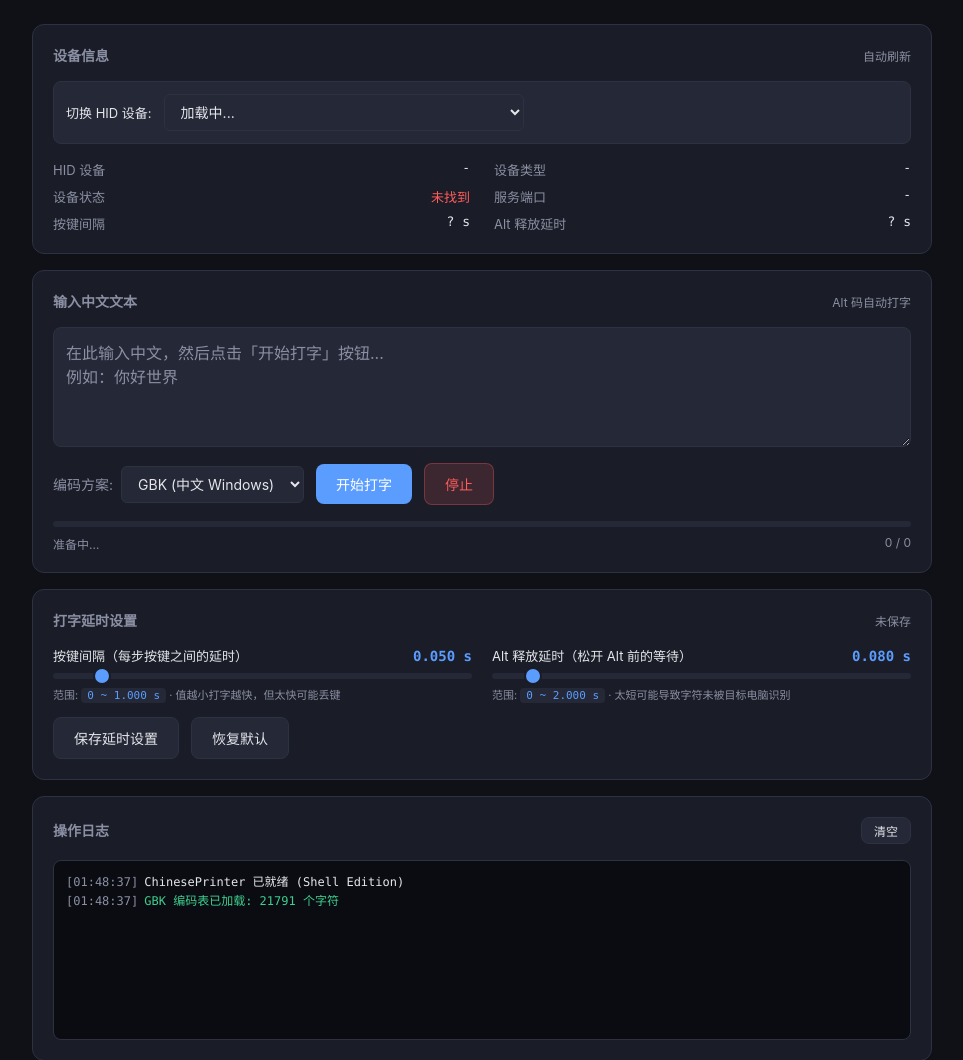
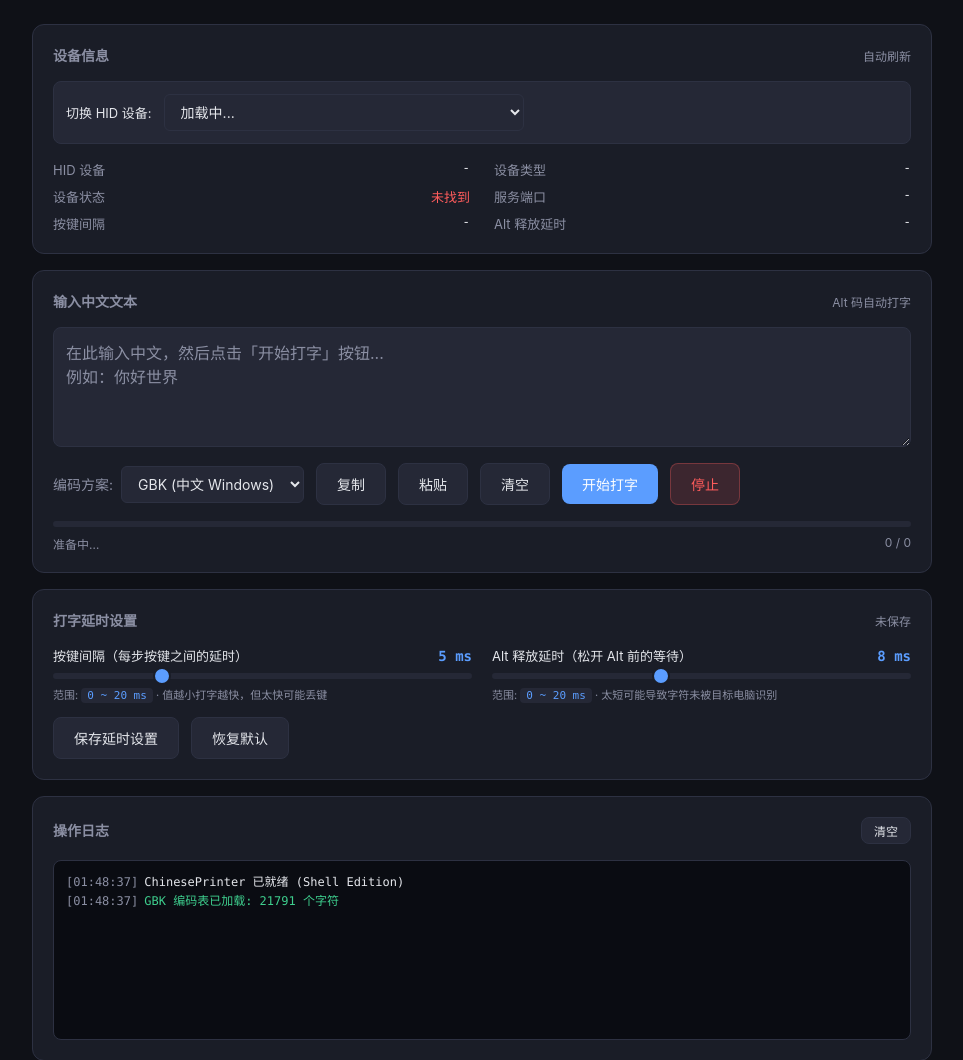
Before and after one commit to EthanWesley/ChinesePrinter, a Python web app: template templates/index.html in a window 1280 px wide. Shown: the part 55-1115 px from the top of the page, without its empty margins (158-1121 px from the left). Run offline with Jinja, Linux system fonts and the light colour scheme; the template is opened without the code that fills it, so the values that code supplies are empty.

Commit message:
延时设置改为毫秒单位(0-20ms) + 添加文本框快捷操作按钮
前端 (templates/index.html):
- 延时滑块从秒改为毫秒单位，范围 0-20ms，步进 1ms
- 默认值: 按键间隔 5ms, Alt 释放延时 8ms (更快)
- 显示统一用 ms 单位
- 提交时仍转换为秒 (ms/1000) 传给后端 sleep
- 设备信息卡片同步显示毫秒
- 新增文本框快捷操作按钮: 复制/粘贴/清空
  - 复制: 使用 Clipboard API，回退到 execCommand
  - 粘贴: 在光标位置插入剪贴板内容
  - 清空: 清空文本框

后端 (server.sh):
- 延时验证范围从 [0,1]/[0,2] 改为 [0,0.02] (0-20ms)
- 默认值从 0.05/0.08 改为 0.005/0.008
- api_settings_get 返回范围信息同步更新

其他:
- hid_keyboard.sh 默认值同步更新
- install.sh 环境变量配置文件默认值同步更新

设备验证:
- 保存 10ms/15ms 成功
- 保存 50ms 被正确拒绝 (超出范围)
- 默认值正确生效: key_delay=0.005, alt_release_delay=0.008

```diff
--- a/templates/index.html
+++ b/templates/index.html
@@ -239,6 +239,9 @@
             <option value="unicode">Unicode (通用)</option>
           </select>
         </div>
+        <button id="copyBtn" class="secondary" type="button">复制</button>
+        <button id="pasteBtn" class="secondary" type="button">粘贴</button>
+        <button id="clearBtn" class="secondary" type="button">清空</button>
         <button id="typeBtn" class="primary">开始打字</button>
         <button id="stopBtn" class="danger" disabled>停止</button>
       </div>
@@ -261,22 +264,22 @@
         <div class="setting-item">
           <div class="setting-head">
             <label class="field-label">按键间隔（每步按键之间的延时）</label>
-            <span class="setting-value" id="keyDelayValue">0.050 s</span>
+            <span class="setting-value" id="keyDelayValue">5 ms</span>
           </div>
-          <input type="range" id="keyDelaySlider" min="0" max="500" step="5" value="50">
+          <input type="range" id="keyDelaySlider" min="0" max="20" step="1" value="5">
           <div class="setting-desc">
-            范围: <code id="keyDelayRange">0 ~ 1.000 s</code> ·
+            范围: <code id="keyDelayRange">0 ~ 20 ms</code> ·
             值越小打字越快，但太快可能丢键
           </div>
         </div>
         <div class="setting-item">
           <div class="setting-head">
             <label class="field-label">Alt 释放延时（松开 Alt 前的等待）</label>
-            <span class="setting-value" id="altDelayValue">0.080 s</span>
+            <span class="setting-value" id="altDelayValue">8 ms</span>
           </div>
-          <input type="range" id="altDelaySlider" min="0" max="1000" step="10" value="80">
+          <input type="range" id="altDelaySlider" min="0" max="20" step="1" value="8">
           <div class="setting-desc">
-            范围: <code id="altDelayRange">0 ~ 2.000 s</code> ·
+            范围: <code id="altDelayRange">0 ~ 20 ms</code> ·
             太短可能导致字符未被目标电脑识别
           </div>
         </div>
@@ -462,8 +465,13 @@
       $("infoDeviceOk").textContent = r.device_exists ? "已连接" : "未找到";
       $("infoDeviceOk").className = "v " + (r.device_exists ? "ok" : "bad");
       $("infoPort").textContent = r.port || "-";
-      $("infoDelay").textContent = (r.key_delay !== undefined ? r.key_delay.toFixed(3) : "?") + " s";
-      $("infoAltDelay").textContent = (r.alt_release_delay !== undefined ? r.alt_release_delay.toFixed(3) : "?") + " s";
+      // 延时以毫秒显示（与滑块单位一致）
+      if (r.key_delay !== undefined && !_settingsDirty) {
+        $("infoDelay").textContent = secToMs(r.key_delay) + " ms";
+      }
+      if (r.alt_release_delay !== undefined && !_settingsDirty) {
+        $("infoAltDelay").textContent = secToMs(r.alt_release_delay) + " ms";
+      }
 
       // 更新设备选择下拉框
       updateDeviceSelector(r.all_devices, r.device);
@@ -562,29 +570,37 @@
       }
     }
 
-    // ---------- 延时设置 ----------
-    const DEFAULT_KEY_DELAY = 0.05;
-    const DEFAULT_ALT_DELAY = 0.08;
+    // ---------- 延时设置（单位: 毫秒，范围 0-20） ----------
+    const DEFAULT_KEY_DELAY_MS = 5;
+    const DEFAULT_ALT_DELAY_MS = 8;
     let _settingsDirty = false;
 
-    function secToSlider(sec) { return Math.round(sec * 1000); }
-    function sliderToSec(val) { return parseInt(val, 10) / 1000; }
+    // 秒（后端单位）转毫秒（滑块单位）
+    function secToMs(sec) { return Math.round(sec * 1000); }
+    // 毫秒（滑块单位）转秒（后端单位）
+    function msToSec(ms) { return parseInt(ms, 10) / 1000; }
 
-    function initDelaySliders(keyDelay, altDelay) {
-      $("keyDelaySlider").value = secToSlider(keyDelay);
-      $("altDelaySlider").value = secToSlider(altDelay);
+    function initDelaySliders(keyDelaySec, altDelaySec) {
+      // 从后端秒值转换，并限制在 0-20ms 范围
+      let kMs = secToMs(keyDelaySec);
+      let aMs = secToMs(altDelaySec);
+      kMs = Math.min(20, Math.max(0, kMs));
+      aMs = Math.min(20, Math.max(0, aMs));
+      $("keyDelaySlider").value = kMs;
+      $("altDelaySlider").value = aMs;
       updateDelayDisplay();
       _settingsDirty = false;
       updateSettingsStatus();
     }
 
     function updateDelayDisplay() {
-      const kVal = sliderToSec($("keyDelaySlider").value);
-      const aVal = sliderToSec($("altDelaySlider").value);
-      $("keyDelayValue").textContent = kVal.toFixed(3) + " s";
-      $("altDelayValue").textContent = aVal.toFixed(3) + " s";
-      $("infoDelay").textContent = kVal.toFixed(3) + " s";
-      $("infoAltDelay").textContent = aVal.toFixed(3) + " s";
+      const kMs = parseInt($("keyDelaySlider").value, 10);
+      const aMs = parseInt($("altDelaySlider").value, 10);
+      $("keyDelayValue").textContent = kMs + " ms";
+      $("altDelayValue").textContent = aMs + " ms";
+      // 设备信息卡片同步显示毫秒
+      $("infoDelay").textContent = kMs + " ms";
+      $("infoAltDelay").textContent = aMs + " ms";
     }
 
     function updateSettingsStatus() {
@@ -613,12 +629,15 @@
     });
 
     $("saveSettingsBtn").addEventListener("click", async () => {
-      const keyDelay = sliderToSec($("keyDelaySlider").value);
-      const altDelay = sliderToSec($("altDelaySlider").value);
-      log(`保存延时设置: 按键间隔=${keyDelay.toFixed(3)}s, Alt释放=${altDelay.toFixed(3)}s`);
+      const kMs = parseInt($("keyDelaySlider").value, 10);
+      const aMs = parseInt($("altDelaySlider").value, 10);
+      // 提交时转换为秒（后端 sleep 接受小数秒）
+      const keyDelaySec = msToSec(kMs);
+      const altDelaySec = msToSec(aMs);
+      log(`保存延时设置: 按键间隔=${kMs}ms, Alt释放=${aMs}ms`);
       const r = await api("/api/settings", "POST", {
-        key_delay: keyDelay,
-        alt_release_delay: altDelay,
+        key_delay: keyDelaySec,
+        alt_release_delay: altDelaySec,
       });
       if (r.ok) {
         _settingsDirty = false;
@@ -632,12 +651,71 @@
     });
 
     $("resetSettingsBtn").addEventListener("click", () => {
-      $("keyDelaySlider").value = secToSlider(DEFAULT_KEY_DELAY);
-      $("altDelaySlider").value = secToSlider(DEFAULT_ALT_DELAY);
+      $("keyDelaySlider").value = DEFAULT_KEY_DELAY_MS;
+      $("altDelaySlider").value = DEFAULT_ALT_DELAY_MS;
       updateDelayDisplay();
       _settingsDirty = true;
       updateSettingsStatus();
       log("已恢复默认值（未保存）");
+    });
+
+    // ---------- 文本框快捷操作 ----------
+    $("copyBtn").addEventListener("click", async () => {
+      const ta = $("textInput");
+      const text = ta.value;
+      if (!text) {
+        toast("文本框为空", "err");
+        return;
+      }
+      // 优先用 Clipboard API
+      try {
+        await navigator.clipboard.writeText(text);
+        toast("已复制 " + text.length + " 字", "ok");
+      } catch (e) {
+        // 回退：选中文本，让用户 Ctrl+C
+        ta.focus();
+        ta.select();
+        try { document.execCommand("copy"); toast("已复制（兼容模式）", "ok"); }
+        catch (e2) { toast("复制失败，请手动 Ctrl+C", "err"); }
+      }
+    });
+
+    $("pasteBtn").addEventListener("click", async () => {
+      const ta = $("textInput");
+      try {
+        const text = await navigator.clipboard.readText();
+        if (!text) {
+          toast("剪贴板为空", "err");
+          return;
+        }
+        // 在光标位置插入，或追加到末尾
+        const start = ta.selectionStart;
+        const end = ta.selectionEnd;
+        if (start !== end) {
+          // 替换选中的内容
+          ta.value = ta.value.slice(0, start) + text + ta.value.slice(end);
+          ta.selectionStart = ta.selectionEnd = start + text.length;
+        } else {
+          // 在光标位置插入
+          ta.value = ta.value.slice(0, start) + text + ta.value.slice(start);
+          ta.selectionStart = ta.selectionEnd = start + text.length;
+        }
+        ta.focus();
+        toast("已粘贴 " + text.length + " 字", "ok");
+      } catch (e) {
+        toast("粘贴失败，请手动 Ctrl+V", "err");
+      }
+    });
+
+    $("clearBtn").addEventListener("click", () => {
+      const ta = $("textInput");
+      if (!ta.value) {
+        toast("文本框已为空", "err");
+        return;
+      }
+      ta.value = "";
+      ta.focus();
+      toast("已清空", "ok");
     });
 
     // ---------- 事件绑定 ----------
@@ -654,8 +732,8 @@
       const r = await api("/api/health");
       if (r.ok !== false) {
         initDelaySliders(
-          r.key_delay !== undefined ? r.key_delay : DEFAULT_KEY_DELAY,
-          r.alt_release_delay !== undefined ? r.alt_release_delay : DEFAULT_ALT_DELAY
+          r.key_delay !== undefined ? r.key_delay : msToSec(DEFAULT_KEY_DELAY_MS),
+          r.alt_release_delay !== undefined ? r.alt_release_delay : msToSec(DEFAULT_ALT_DELAY_MS)
         );
       }
       // 定时刷新状态
```
Also changed, not shown: 3 other files.
